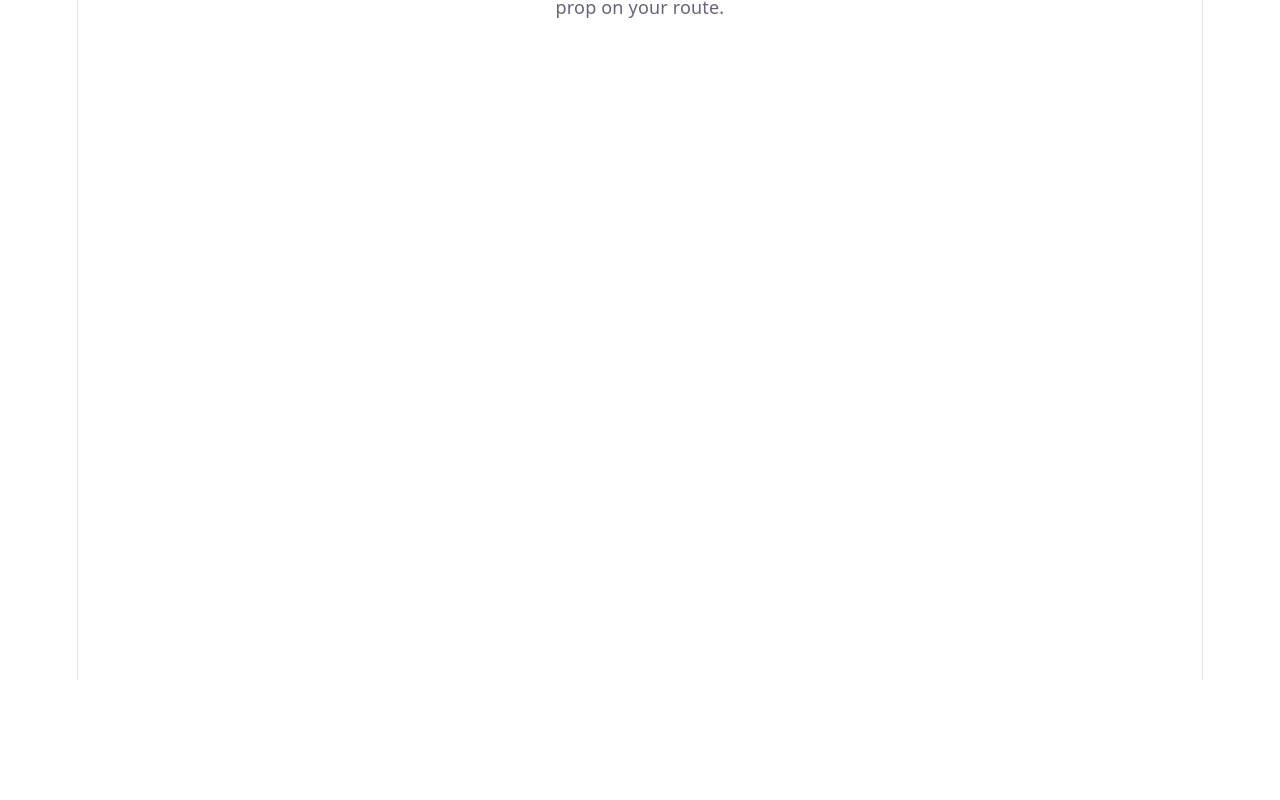
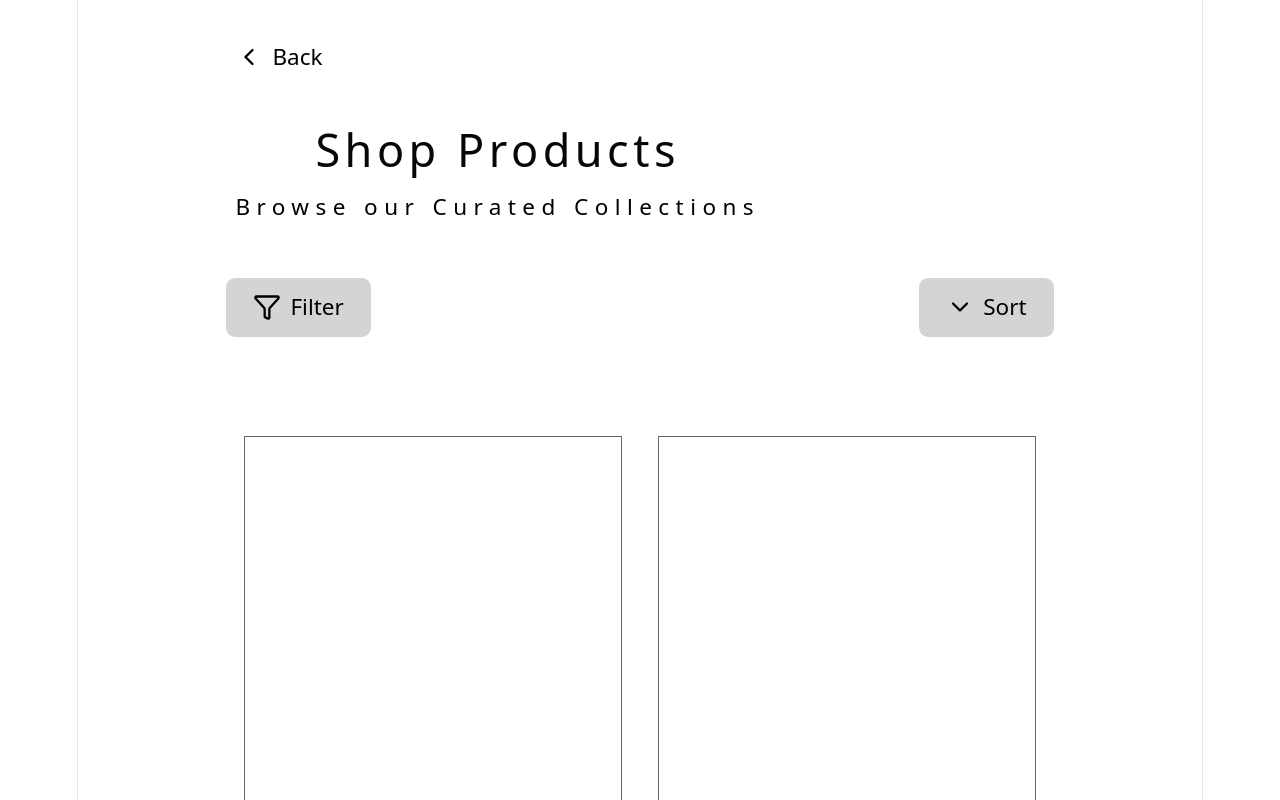
Before and after one commit to sagar-shrigadi/Shopping-Cart, a React (Vite) app: page /shop in a window 1280 px wide. Before the commit this address had no page. Shown: the part 120-920 px from the top of the page. Before the commit the page ends 800 px from the top, so only its background shows below. Built offline with nearby package versions, Linux system fonts and the light colour scheme.

Commit message:
feat(Shop): add BackBtn and Shop component
BackBtn component
- add BackBtn component which navigates back to previous page using useNavigate hook
- add basic styles

Shop Component
- that displays all products
- add basic styles
- add BackBtn component

Routes.jsx
- add shop as a route

```diff
--- /dev/null
+++ b/src/Components/BackBtn/BackBtn.jsx
@@ -0,0 +1,29 @@
+import { useNavigate } from "react-router";
+import styles from "./BackBtn.module.css";
+
+export function BackBtn() {
+  const navigate = useNavigate();
+
+  const backBtn = () => {
+    navigate(-1);
+  };
+  return (
+    <button type="button" className={styles.back} onClick={backBtn}>
+      <svg
+        xmlns="http://www.w3.org/2000/svg"
+        width="28"
+        height="28"
+        viewBox="0 0 24 24"
+        fill="none"
+        stroke="#000"
+        stroke-width="2"
+        stroke-linecap="round"
+        stroke-linejoin="round"
+        class="lucide lucide-chevron-left-icon lucide-chevron-left"
+      >
+        <path d="m15 18-6-6 6-6" />
+      </svg>
+      Back
+    </button>
+  );
+}
--- /dev/null
+++ b/src/Components/BackBtn/BackBtn.module.css
@@ -0,0 +1,16 @@
+.btn {
+  display: flex;
+  gap: 0.5rem;
+  align-items: center;
+  justify-content: center;
+  padding: 0.875rem 1.5rem;
+  font-size: 1.25rem;
+  cursor: pointer;
+  text-decoration: none;
+  border: 0;
+}
+
+.back {
+  composes: btn;
+  background-color: transparent;
+}
--- /dev/null
+++ b/src/Components/Shop/Shop.jsx
@@ -0,0 +1,64 @@
+import { BackBtn } from "../BackBtn/BackBtn";
+import styles from "./Shop.module.css";
+export function Shop() {
+  return (
+    <section className={styles.shop}>
+      <article className={styles.header}>
+        <BackBtn />
+        <div className={styles.main}>
+          <h2>Shop Products</h2>
+          <p>Browse our Curated Collections</p>
+        </div>
+        <div className={styles.controls}>
+          <button type="button" className={styles.btn}>
+            <svg
+              xmlns="http://www.w3.org/2000/svg"
+              width="28"
+              height="28"
+              viewBox="0 0 24 24"
+              fill="none"
+              stroke="#000"
+              stroke-width="2"
+              stroke-linecap="round"
+              stroke-linejoin="round"
+              class="lucide lucide-funnel-icon lucide-funnel"
+            >
+              <path d="M10 20a1 1 0 0 0 .553.895l2 1A1 1 0 0 0 14 21v-7a2 2 0 0 1 .517-1.341L21.74 4.67A1 1 0 0 0 21 3H3a1 1 0 0 0-.742 1.67l7.225 7.989A2 2 0 0 1 10 14z" />
+            </svg>
+            Filter
+          </button>
+          <button type="button" className={styles.btn}>
+            <svg
+              xmlns="http://www.w3.org/2000/svg"
+              width="28"
+              height="28"
+              viewBox="0 0 24 24"
+              fill="none"
+              stroke="#000"
+              stroke-width="2"
+              stroke-linecap="round"
+              stroke-linejoin="round"
+              class="lucide lucide-chevron-down-icon lucide-chevron-down"
+            >
+              <path d="m6 9 6 6 6-6" />
+            </svg>
+            Sort
+          </button>
+        </div>
+      </article>
+
+      <article className={styles.content}>
+        <div className={styles.card}></div>
+        <div className={styles.card}></div>
+        <div className={styles.card}></div>
+        <div className={styles.card}></div>
+        <div className={styles.card}></div>
+        <div className={styles.card}></div>
+        <div className={styles.card}></div>
+        <div className={styles.card}></div>
+        <div className={styles.card}></div>
+        <div className={styles.card}></div>
+      </article>
+    </section>
+  );
+}
--- /dev/null
+++ b/src/Components/Shop/Shop.module.css
@@ -0,0 +1,54 @@
+.shop {
+  margin-inline: auto;
+  max-width: 80%;
+}
+.header {
+  display: flex;
+  flex-direction: column;
+  justify-content: center;
+  align-items: start;
+  gap: 2rem;
+  padding: 2.5rem 1rem;
+  color: black;
+}
+
+.main {
+  padding-inline: 1.5rem;
+  margin-bottom: 1rem;
+  h2 {
+    font-size: 2.5rem;
+    margin-bottom: 0.75rem;
+    letter-spacing: 0.25rem;
+  }
+  p {
+    font-size: 1.25rem;
+    letter-spacing: 0.5ch;
+  }
+}
+.controls {
+  width: 100%;
+  display: flex;
+  justify-content: space-between;
+  align-items: center;
+  padding-inline: 1rem;
+}
+.btn {
+  composes: btn from "../BackBtn/BackBtn.module.css";
+  background: lch(from lch(100% 0 0) 85% c h);
+  border-radius: 0.5rem;
+}
+
+.content {
+  padding: 3rem;
+  margin-inline: auto;
+  margin-bottom: 5rem;
+  display: grid;
+  grid-template-columns: repeat(auto-fit, minmax(min(300px, 100%), 1fr));
+  gap: 2rem;
+  justify-content: center;
+
+  .card {
+    min-height: 25rem;
+    border: 1px solid;
+  }
+}
--- a/src/Routes.jsx
+++ b/src/Routes.jsx
@@ -1,10 +1,14 @@
 import App from "./App";
 import { Body } from "./Components/Home/Body";
+import { Shop } from "./Components/Shop/Shop";
 
 export const Routes = [
   {
     path: "/",
     element: <App />,
-    children: [{ index: true, element: <Body /> }],
+    children: [
+      { index: true, element: <Body /> },
+      { path: "shop", element: <Shop /> },
+    ],
   },
 ];
```
